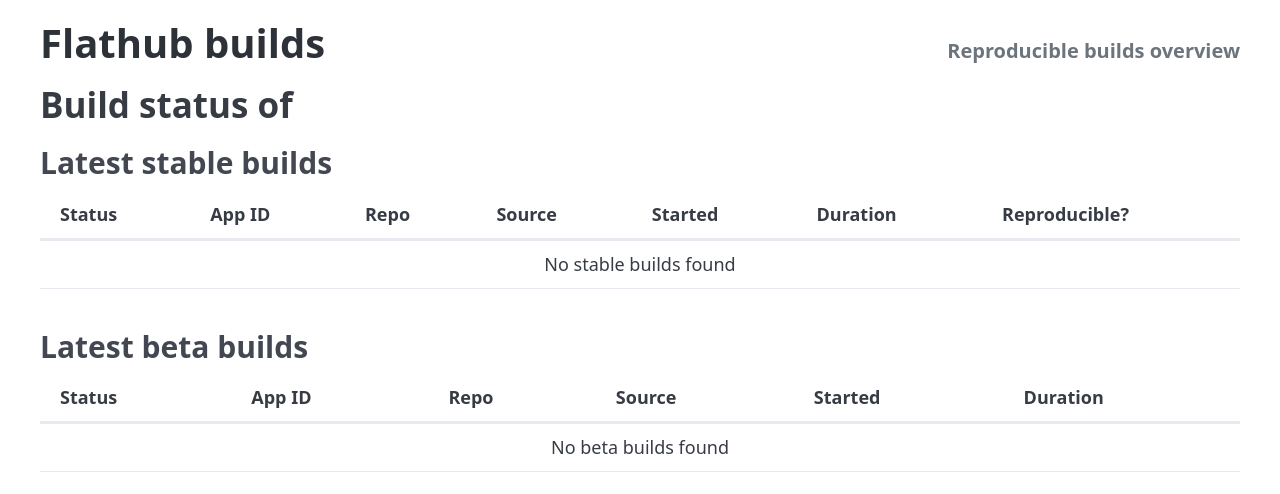
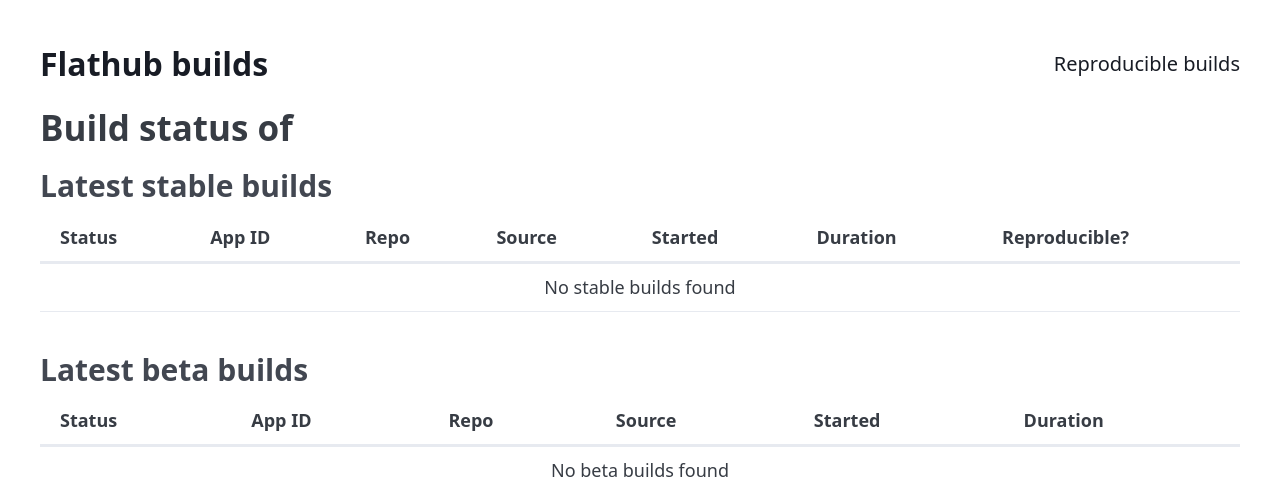
Before and after one commit to flathub-infra/vorarbeiter, a FastAPI app: template app/templates/app_status.html in a window 1280 px wide. Shown: the top 494 px of the page. Run offline with FastAPI, Linux system fonts and the light colour scheme; the template is opened without the code that fills it, so the values that code supplies are empty; parts of the project's set-up code (start-up, migrations or seed data) failed here and were passed over; some libraries are stand-ins or nearby versions.

Commit message:
Use PicoCSS <nav>

```diff
--- a/app/templates/partials/nav.html
+++ b/app/templates/partials/nav.html
@@ -1,4 +1,8 @@
-<h1 style="display: flex; justify-content: space-between; align-items: baseline;">
-    <a href="/" class="plain-link">Flathub builds</a>
-    <a href="/reproducible" class="plain-link" style="font-size: 0.5em; color: #6c757d;">Reproducible builds overview</a>
-</h1>
+<nav>
+    <ul>
+        <li><a href="/" class="contrast"><strong style="font-size: 1.6em">Flathub builds</strong></a></li>
+    </ul>
+    <ul>
+        <li><a href="/reproducible" class="contrast">Reproducible builds</a></li>
+    </ul>
+</nav>
```
